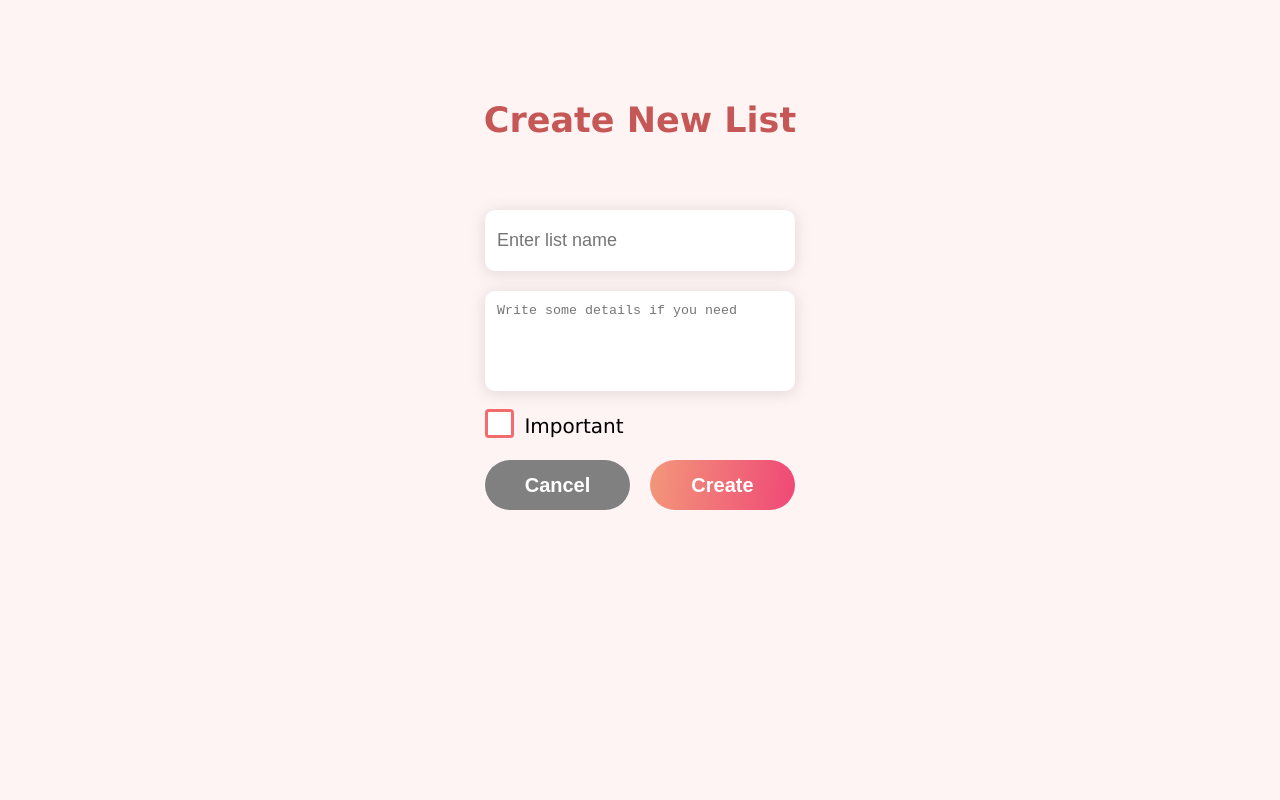
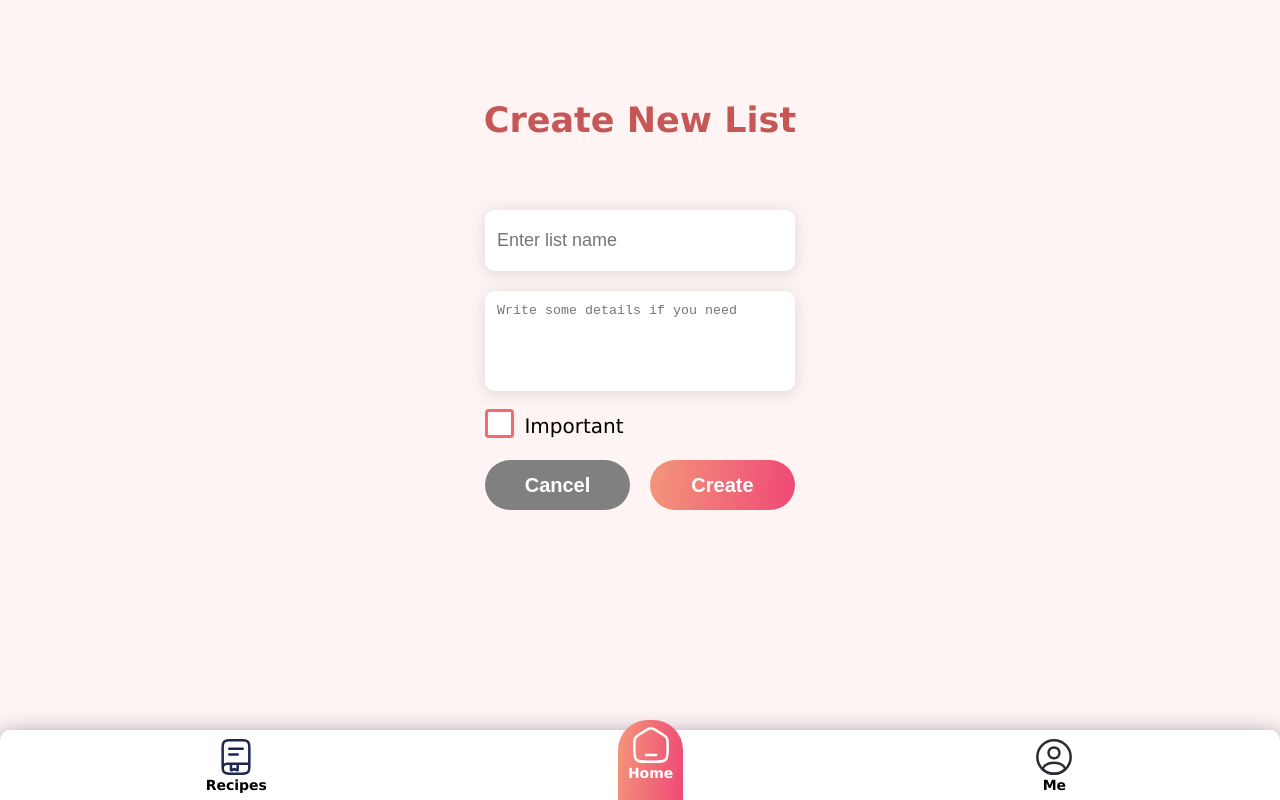
Before and after one commit to TheWoxPL/shopping-list, a React (Vite) app: page /create-list in a window 1280 px wide. Built offline with nearby package versions, Linux system fonts and the light colour scheme.

Commit message:
feat: add shortcuts to pages

```diff
--- a/src/components/AddItemForm/AddItemForm.module.scss
+++ b/src/components/AddItemForm/AddItemForm.module.scss
@@ -3,7 +3,7 @@
   background-color: theme.$background-color;
   height: 400px;
   width: 90%;
-  position: absolute;
+  position: fixed;
   top: 50%;
   left: 50%;
   transform: translate(-50%, -50%);
--- a/src/components/Shortcuts/Shortcuts.jsx
+++ b/src/components/Shortcuts/Shortcuts.jsx
@@ -3,12 +3,16 @@ import HomeSVG from '../../assets/svgs/home.svg'
 import RecipesSVG from '../../assets/svgs/book.svg'
 import ProfileSVG from '../../assets/svgs/profile.svg'
 
+
 export default function Shortcuts() {
+  function handleHomeClick() {
+    window.location.href = '/'
+  }
   return (
     <>
       <div className={styles.shortcuts}>
         <div className={styles.shortcut}><img src={RecipesSVG} /><span>Recipes</span></div>
-        <div className={`${styles.shortcut} ${styles.home}`}><img src={HomeSVG} /><span>Home</span></div>
+        <div className={`${styles.shortcut} ${styles.home}`} onClick={handleHomeClick}><img src={HomeSVG} /><span>Home</span></div>
         <div className={styles.shortcut}><img src={ProfileSVG} /><span>Me</span></div>
       </div>
     </>
--- a/src/components/Shortcuts/Shortcuts.module.scss
+++ b/src/components/Shortcuts/Shortcuts.module.scss
@@ -3,6 +3,9 @@
   height: 70px;
   display: flex;
   padding: 5px;
+  position: fixed;
+  bottom: 0px;
+  width: 100%;
   background-color: white;
   border-top-right-radius: 10px;
   border-top-left-radius: 10px;
--- a/src/context/ListContext.jsx
+++ b/src/context/ListContext.jsx
@@ -6,7 +6,7 @@ const ListContext = createContext();
 
 export function ListProvider({ children }) {
   const [lists, setLists] = useState([
-    { id: uuidv4(), title: 'title1', abstract: 'abstract', items: [], importance: false },
+    { id: uuidv4(), title: 'title1', abstract: 'details', items: [], importance: false },
     { id: uuidv4(), title: 'title2', items: [] }
   ]);
 
--- a/src/pages/CreateListPage/CreateListPage.jsx
+++ b/src/pages/CreateListPage/CreateListPage.jsx
@@ -1,11 +1,13 @@
 import styles from './CreateListPage.module.scss'
-import  CreateListForm from '../../components/CreateListForm/CreateListForm'
+import CreateListForm from '../../components/CreateListForm/CreateListForm'
+import Shortcuts from '../../components/Shortcuts/Shortcuts'
 
 export default function CreateListPage() {
 
   return (
     <div className={styles.createListPage}>
       <CreateListForm/>
+      <Shortcuts />
     </div>
   )
 }
--- a/src/pages/CreateListPage/CreateListPage.module.scss
+++ b/src/pages/CreateListPage/CreateListPage.module.scss
@@ -3,4 +3,8 @@
 .createListPage{
   height: 100dvh;
   display: flex;
+
+  > :nth-child(1){
+    position: fixed;
+  }
 }
--- a/src/pages/EditListPage/EditListPage.jsx
+++ b/src/pages/EditListPage/EditListPage.jsx
@@ -8,6 +8,7 @@ import ListItem from '../../components/ListItem/ListItem';
 import AddItemButton from '../../components/AddItemButton/AddItemButton';
 import AddItemForm from '../../components/AddItemForm/AddItemForm';
 import { Link } from 'react-router-dom';
+import Shortcuts from '../../components/Shortcuts/Shortcuts';
 
 export default function EditListPage() {
   const [isAddingItem, setIsAddingItem] = useState(false);
@@ -73,6 +74,7 @@ export default function EditListPage() {
       ))}
       {isAddingItem && <AddItemForm closeForm={handleAddItemClick} listId={id} />}
       <AddItemButton onClick={handleAddItemClick}/>
+      <Shortcuts />
     </div>
   )
 }
--- a/src/pages/EditListPage/EditListPage.module.scss
+++ b/src/pages/EditListPage/EditListPage.module.scss
@@ -52,9 +52,9 @@
     }
   }
 
-  > :last-child{
+  > :nth-last-child(2){
     position: absolute;
-    bottom: 10px;
+    bottom: 80px;
     right: 10px;
   }
 }
--- a/src/pages/HomePage/HomePage.module.scss
+++ b/src/pages/HomePage/HomePage.module.scss
@@ -5,10 +5,4 @@
   display: flex;
   flex-direction: column;
   overflow: hidden;
-
-  > :nth-child(3){
-    width: 100%;
-    position: fixed;
-    bottom: 0px;
-  }
 }
```
